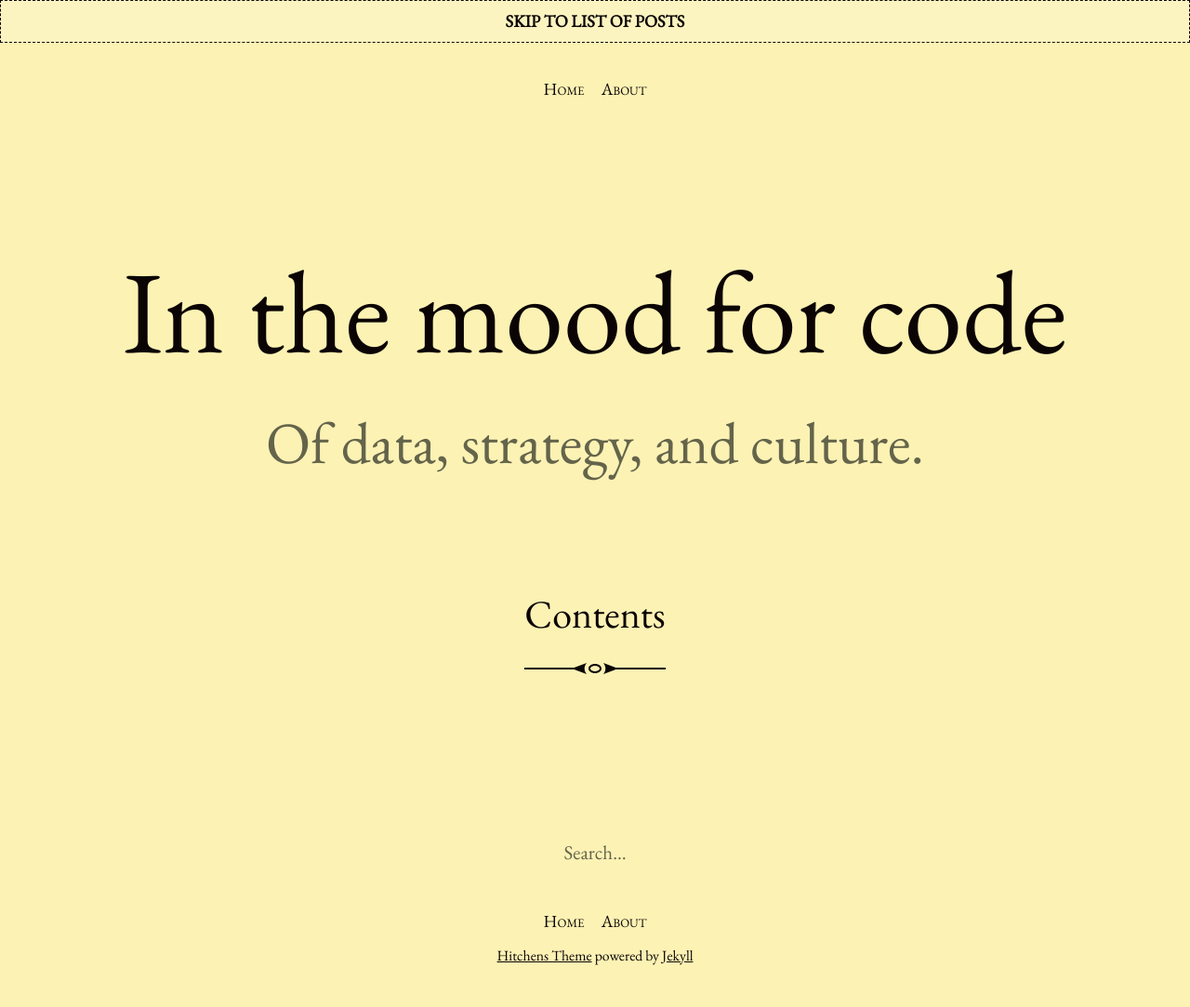
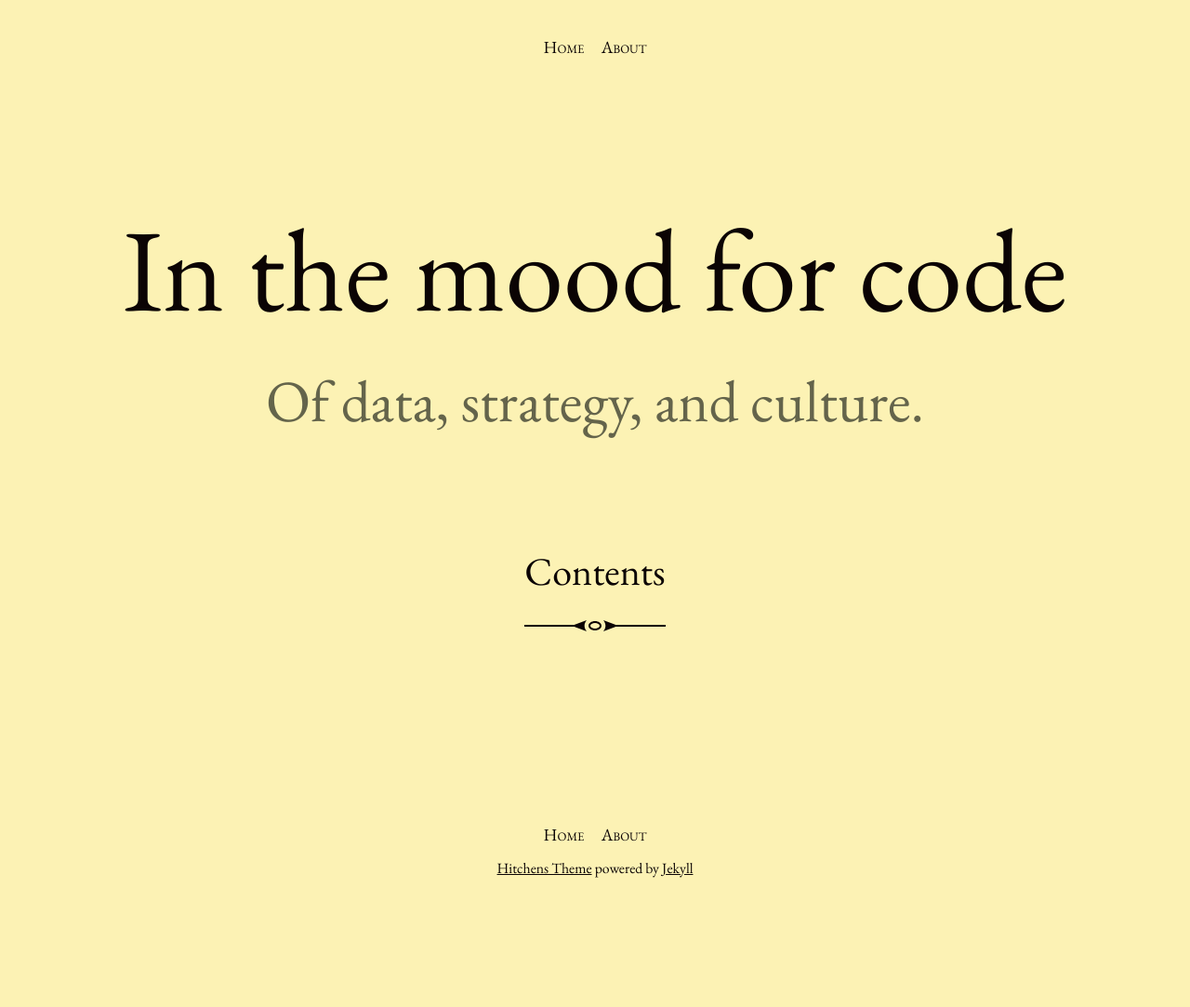
Before and after one commit to carmigno/carmigno.github.io, a Jekyll site: the page built from index.html, in a window 1280 px wide. Shown: the whole page at 93% size. Built offline with Jekyll 4.4.1, drawn with Linux system fonts in a browser that asks for light colours; the list of posts is cut into pages by our own code; after the commit the page ends 990 px from its top, so only the background shows below that.

Commit message:
Removed search and skip

```diff
--- a/_config.yml
+++ b/_config.yml
@@ -15,17 +15,20 @@
 # in the templates via {{ site.myvariable }}.
 title: "In the mood for code"
 email: "gnolo@live.it"
-description: >- # this means to ignore newlines until "baseurl:"
+description: >-
   Of data, strategy, and culture.
-url: "https://carmigno.github.io" # the base hostname & protocol for your site, e.g. http://example.com
+url: "https://carmigno.github.io"
 icon: /assets/images/icon-512.png
 github_username:  carmigno
+
+# This would show previews of the posts in the list
 show_excerpts: false
 
+# Social links - not appearing anywhere for now
 social_links:
   linkedin: "gnolo"
 
-# Build settings
+# Markdown compiler options
 markdown: "kramdown"
 
 kramdown:
@@ -41,6 +44,10 @@ kramdown:
 
 plugins:
   - jekyll-paginate
-
 paginate: 3
 paginate_path: "/page/:num/"
+
+# Settings to hide parts of the interface that I am not using
+# without removing it from the template
+hide_search: true
+hide_skip: true
--- a/_layouts/default.html
+++ b/_layouts/default.html
@@ -21,6 +21,7 @@
   </head>
   <body>
 
+    {% unless site.hide_skip %}
       {% if page.layout == 'home' %}
         <a href="#main" class="skip-navigation">
           Skip to list of posts
@@ -30,6 +31,8 @@
           Skip to content
         </a>
       {% endif %}
+    {% endunless %}
+
 
     {{ content }}
 
```
Lines whose indentation alone changed are shown as unchanged.
